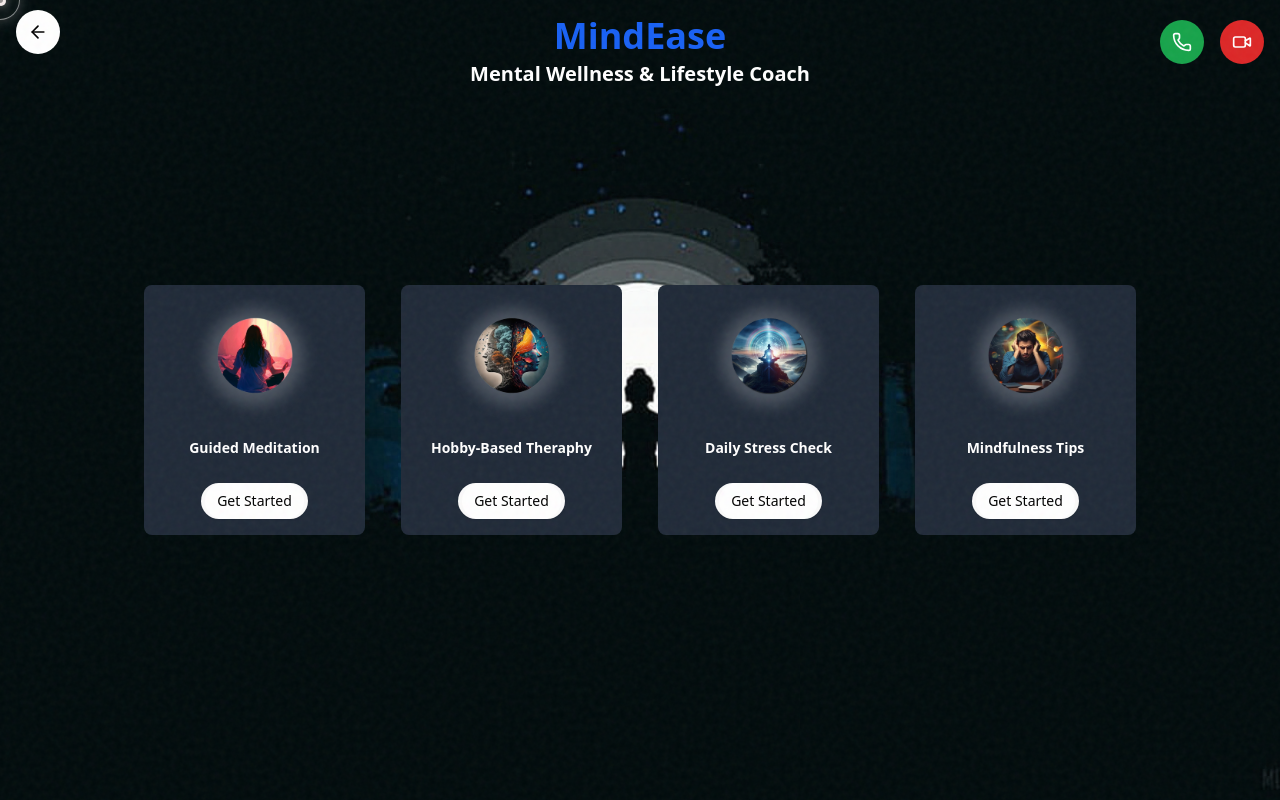
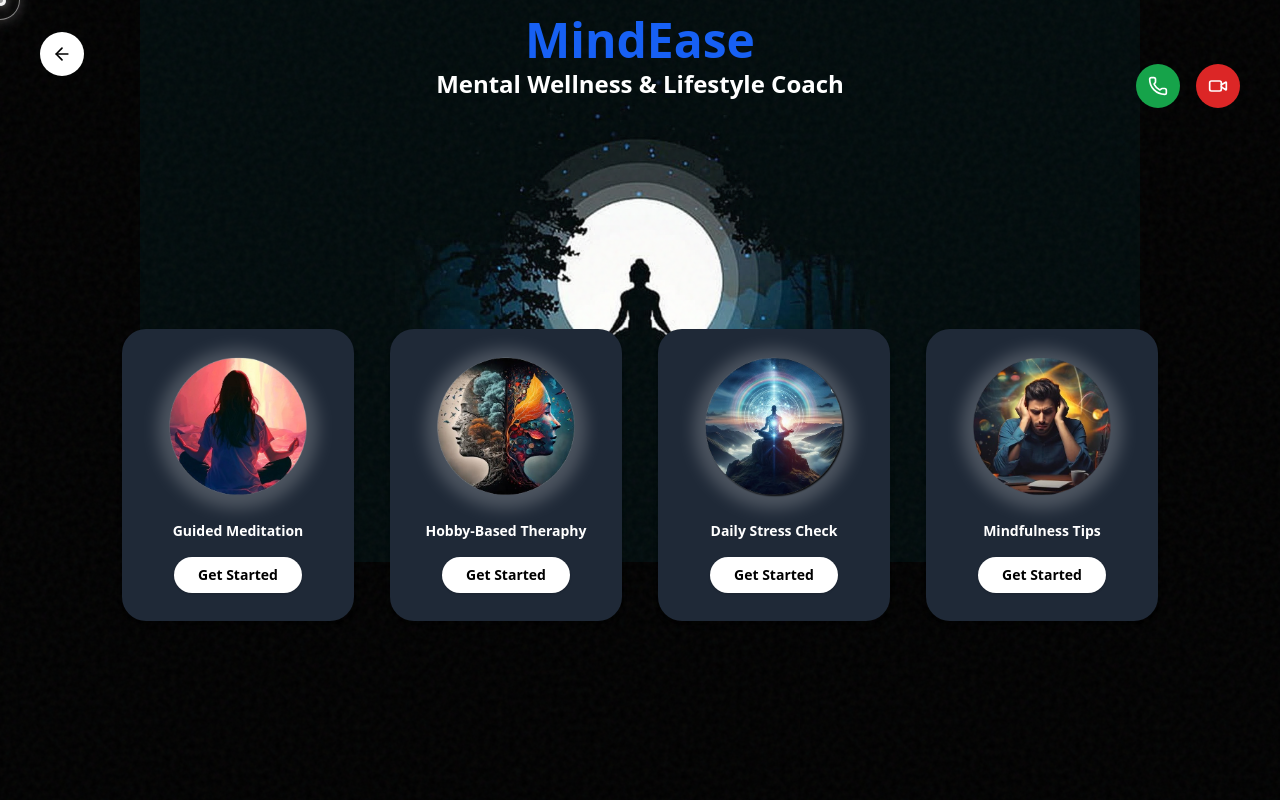
Before and after one commit to jayesh-verma-code/Project-N, a Next.js app: page /mindease in a window 1280 px wide. Built offline with nearby package versions, Linux system fonts and the light colour scheme.

Commit message:
Mindease Landing page UI Fixes

```diff
--- a/app/goldencare/chat/page.tsx
+++ b/app/goldencare/chat/page.tsx
@@ -394,7 +394,7 @@ export default function GoldencarePage() {
       {/* Main Chat Area */}
       <div className="flex-1 flex flex-col h-screen overflow-hidden">
         {/* Fixed header bar that spans the entire width */}
-        <div className="bg-gradient-to-r p-2 md:left-0 sm:left-1/2 sm:right-0 fixed w-full z-20">
+        <div className="bg-gray-900 pt-4 pb-6 px-2  md:p-2 md:left-0 sm:left-1/2 sm:right-0 fixed w-full z-20">
           <div className="flex items-center justify-between max-w-screen-xl mx-auto">
             {/* Left side - menu button */}
             <div className="flex items-center justify-start w-10">
--- a/app/mindease/_components/LandingPage.tsx
+++ b/app/mindease/_components/LandingPage.tsx
@@ -9,15 +9,16 @@ export default function LandingPage() {
   const containerRef = useRef<HTMLDivElement>(null);
   return (
     <div
-    className="min-h-screen w-full  bg-cover bg-center relative"
-    style={{ backgroundImage: "url('/mindease-bg.jpg')" }}
+    className="min-h-screen w-full  bg-black bg-center relative flex items-start justify-center"
+
   >
+    <img src="/mindease-bg.jpg" alt="" className="absolute min-w-[780px]  lg:w-[1000px] top-0 " />
       <CustomCursor
         containerRef={containerRef as React.RefObject<HTMLDivElement>}
       />
-      <div className="w-full h-full flex flex-col gap-8 lg:gap-10 overflow-hidden ">
-        <div className="flex gap-2 justify-between items-center mb-20 lg:mb-10 px-4">
-          <div className="bg-white bg-opacity-10 rounded-full p-3">
+      <div className="absolute w-full h-full flex flex-col gap-8 lg:gap-10 overflow-auto z-10">
+        <div className="flex gap-2 justify-between items-center mb-20 lg:mb-10 px-4 lg:px-10">
+          <div className="bg-white bg-opacity-10 rounded-full p-2 md:p-3">
             <Link href="/">
               <ArrowLeft className="size-4 md:size-5 text-black" />
             </Link>
@@ -25,26 +26,26 @@ export default function LandingPage() {
 
 
           {/* Title and subtitle */}
-          <div className="absolute left-1/2 transform -translate-x-1/2  top-20  md:top-4">
-            <h1 className="text-[#1760f4] text-3xl md:text-4xl lg:text-4xl font-bold mb-2 text-center">
+          <div className="absolute left-1/2 transform -translate-x-1/2  top-16  md:top-4 w-full" >
+            <h1 className="text-[#1760f4] text-4xl md:text-4xl lg:text-5xl font-bold mb-2 text-center">
               MindEase
             </h1>
-            <p className="text-white text-center font-bold text-balance md:text-xl leading-none tracking-normal ">
+            <p className="text-white text-center font-bold text-balance md:text-2xl leading-none tracking-normal">
               Mental Wellness & Lifestyle Coach
             </p>
           </div>
 
 
-          <div className="flex gap-4 mt-5">
-            <button className="bg-[#16a34a] rounded-full p-3">
+          <div className="absoute flex gap-4 mt-5 lg:mt-16">
+            <button className="bg-[#16a34a] rounded-full p-2 md:p-3">
               <Phone className="size-4 md:size-5 text-white" />
             </button>
-            <button className="bg-[#dc2626] rounded-full p-3">
+            <button className="bg-[#dc2626] rounded-full p-2 md:p-3">
               <Video className="size-4 md:size-5 text-white " />
             </button>
           </div>
         </div>
-        <div className="lg:mt-[11%] grid grid-cols-1 md:grid-cols-2 lg:grid-cols-4 items-center justify-center gap-9 mt-30  px-10 lg:px-36 ">
+        <div className="lg:mt-[11%] grid grid-cols-2 md:grid-cols-2 lg:grid-cols-4 items-center justify-center  gap-4 md:gap-9 mt-30 px-3 mx-auto">
           <Card
             title="Guided Meditation" imagePath="/Guided-mindease.png" />
           <Card
@@ -66,43 +67,34 @@ export default function LandingPage() {
   );
 }
 
-function Card({
-  title,
-  imagePath,
-}: {
-  title: string;
-  imagePath: string;
-}) {
+function Card({ title, imagePath }: { title: string; imagePath: string }) {
   return (
-    <div className="bg-[#1F2937] flex flex-col items-center justify-between rounded-md mb-3 p-4 w-full h-[250px]">
-      {/* Image */}
-      <div className="relative w-28 h-28 flex items-center justify-center">
+    <div className="bg-[#1f2937] h-[90%] md:h-[100%] py-3 px-5 md:px-7 flex flex-col items-center justify-center gap-1 rounded-3xl shadow-md
+      transform hover:-translate-y-4 hover:shadow-[0_6px_30px_rgba(215,180,200,1)]
+      transition duration-200 ease-in-out">
+
+      <div className="relative flex items-center justify-center">
         <div className="absolute inset-2 rounded-full bg-white blur-sm opacity-20 z-0" />
         <Image
           src={imagePath || "/placeholder.svg"}
           alt={title}
-          width={96}
-          height={96}
-          className="relative object-center z-10 rounded-full"
+          width={180}
+          height={180}
+          className="relative w-50 md:w-44 object-center z-10 rounded-full"
         />
       </div>
 
-      {/* Title with fixed height */}
-      <div className=" flex items-center justify-center text-center px-2">
-        <h1 className="text-white font-semibold text-sm leading-snug">
+      <div>
+        <h1 className="text-white text-sm md:text-balance font-semibold text-center mb-3">
           {title}
         </h1>
       </div>
 
-      {/* Button */}
-      <Button className="flex items-center justify-center hover:bg-white rounded-full px-1">
-        <Link
-          href="/mindease/chat"
-          className="bg-white text-black rounded-full py-2 px-3 text-sm font-medium"
-        >
+      <Link href={"/mindease/chat"} className="pb-4">
+        <Button className="bg-white text-black hover:bg-[#f0f0f0] rounded-full py-2 px-6 text-sm font-semibold transition duration-300 shadow hover:shadow-md focus:outline-none active:bg-[#e0e0e0] active:text-gray-500">
           Get Started
-        </Link>
-      </Button>
+        </Button>
+      </Link>
     </div>
   );
 }
--- a/app/mindease/chat/page.tsx
+++ b/app/mindease/chat/page.tsx
@@ -395,7 +395,7 @@ export default function MindEasePage() {
       {/* Main Chat Area */}
       <div className="flex-1 flex flex-col h-screen overflow-hidden">
         {/* Fixed header bar that spans the entire width */}
-        <div className="bg-gradient-to-r p-2 md:left-0 sm:left-1/2 sm:right-0 fixed w-full z-20">
+        <div className="bg-gray-900 pt-2 pb-8 px-2  md:p-2 md:left-0 sm:left-1/2 sm:right-0 fixed w-full z-20">
           <div className="flex items-center justify-between max-w-screen-xl mx-auto">
             {/* Left side - menu button */}
             <div className="flex items-center justify-start w-10">
```
